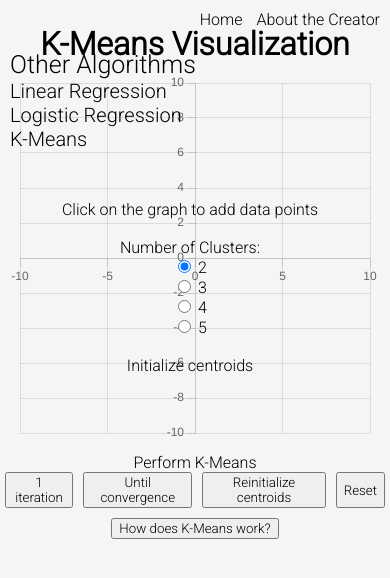
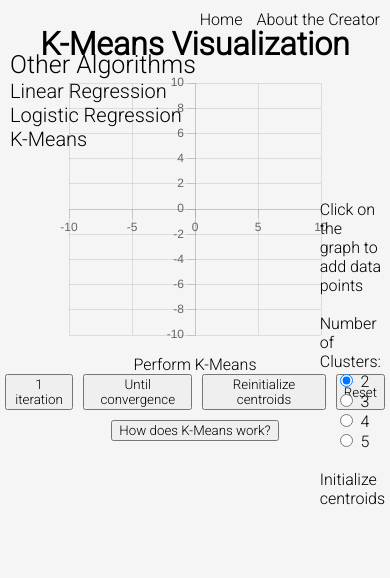
Before and after one commit to Sourish07/MLVisSuite, a Flask app: page /kmeans in a window 390 px wide. Shown: the top 578 px of the page. Run offline with Flask 2, Linux system fonts and the light colour scheme; some libraries are stand-ins or nearby versions.

Commit message:
Optimized for iPad landscape

```diff
--- /dev/null
+++ b/static/css/queries.css
@@ -0,0 +1,5 @@
+@media only screen and (max-width: 1024px) {
+    #info {
+        width: auto;
+    }
+}
--- a/static/css/style.css
+++ b/static/css/style.css
@@ -56,7 +56,7 @@ p {
 
 #graph {
     max-width: 500px;
-    width: 100vw;
+    width: 75vw;
 }
 
 #figure {
@@ -82,7 +82,7 @@ p {
     position: absolute;
     height: 200px;
     width: 400px;
-    right: 0;
+    right: 5px;
     margin-left: 350px;
     top: 200px;
     display: flex;
--- a/templates/base.html
+++ b/templates/base.html
@@ -9,6 +9,7 @@
     <link rel="preconnect" href="https://fonts.gstatic.com">
     <link href="https://fonts.googleapis.com/css2?family=Roboto:wght@100;300&display=swap" rel="stylesheet">
     <link rel="stylesheet" href="/static/css/style.css">
+    <link rel="stylesheet" href="/static/css/queries.css">
     <script src="https://code.jquery.com/jquery-3.6.0.min.js"
             integrity="sha256-/xUj+3OJU5yExlq6GSYGSHk7tPXikynS7ogEvDej/m4="
             crossorigin="anonymous"></script>
```
